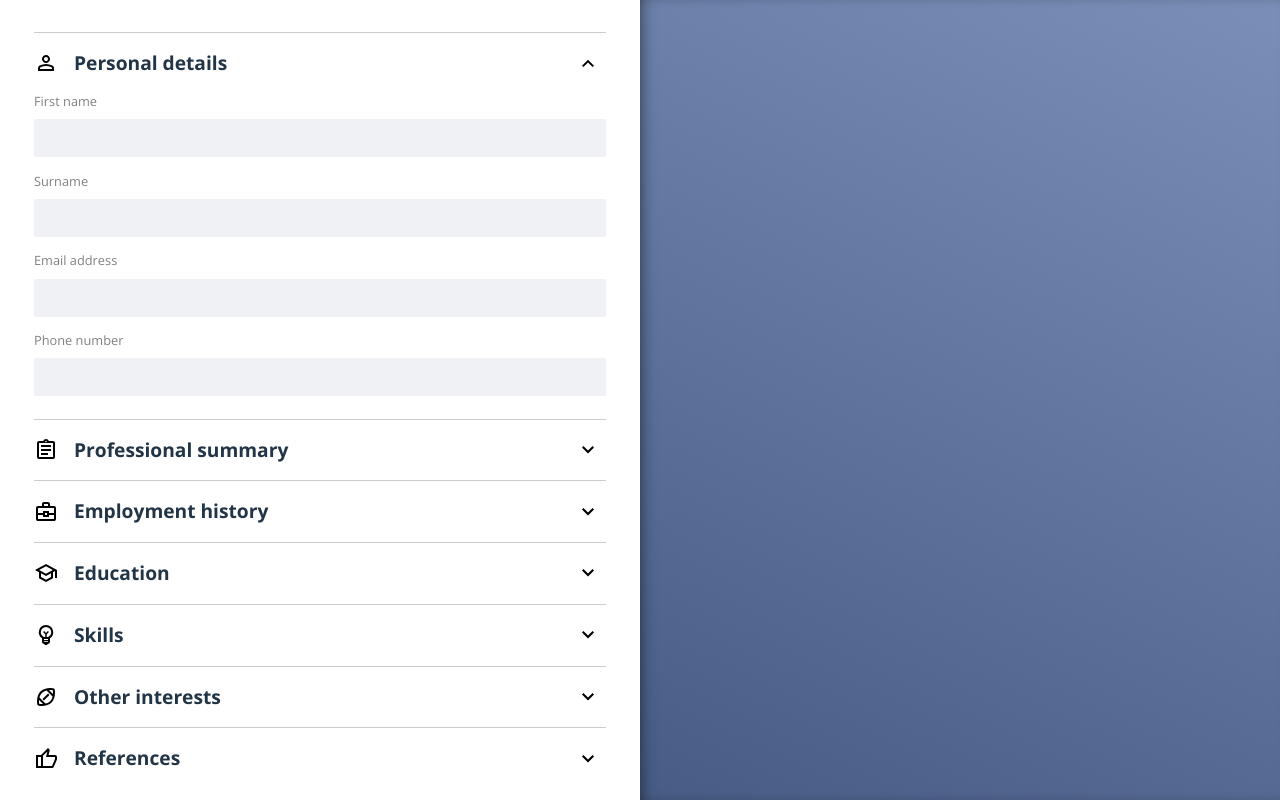
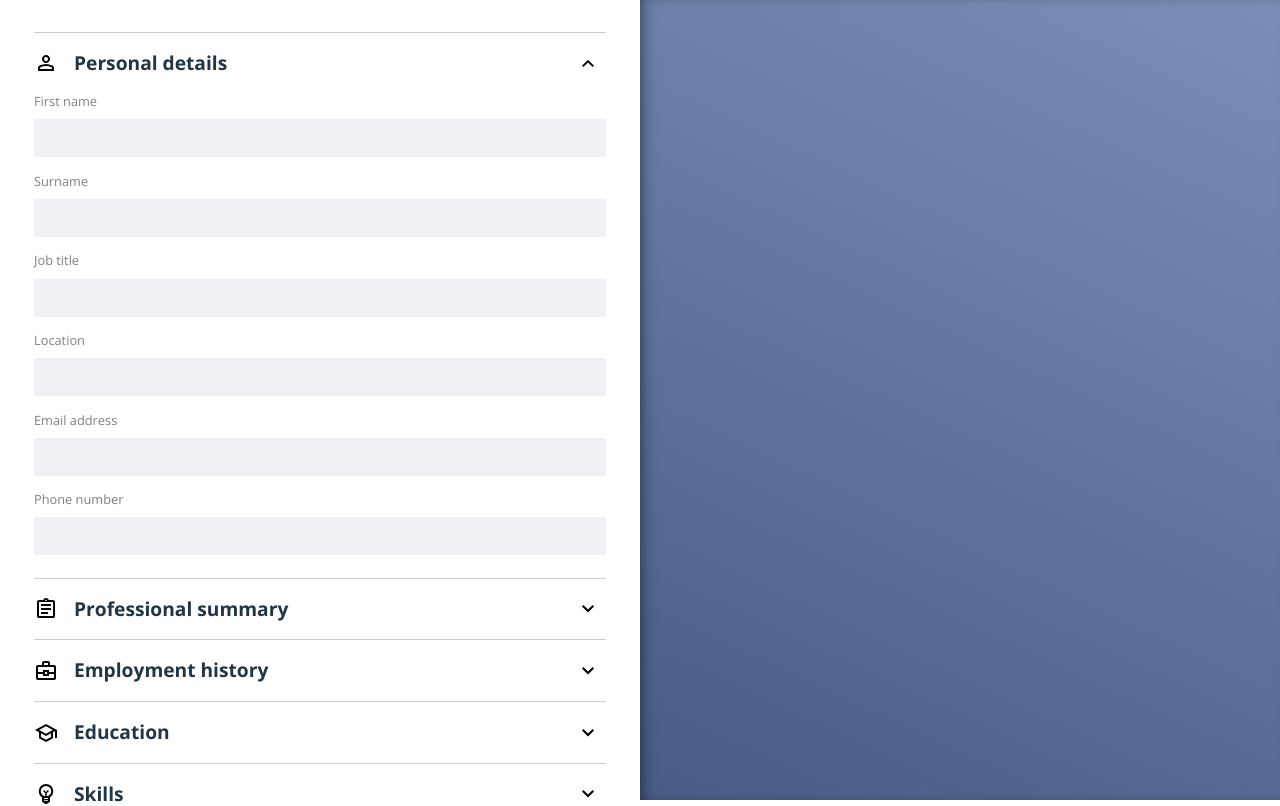
Before and after one commit to CJohnston079/odin-cv-builder, a React (Vite) app: page / in a window 1280 px wide. Shown: the top 806 px of the page. Built offline with nearby package versions, Linux system fonts and the light colour scheme.

Commit message:
feat: add inputType property to data/inputs.js which is passed as a prop to Field to determine type attribute

```diff
--- a/src/components/Field.jsx
+++ b/src/components/Field.jsx
@@ -1,11 +1,11 @@
 import PropTypes from "prop-types";
 import "../styles/editor/Field.css";
 
-export default function Field({ inputLabel, inputName }) {
+export default function Field({ inputLabel, inputName, inputType }) {
 	return (
 		<label>
 			{inputLabel}
-			<input name={inputName} />
+			<input name={inputName} type={inputType} />
 		</label>
 	);
 }
@@ -13,4 +13,5 @@ export default function Field({ inputLabel, inputName }) {
 Field.propTypes = {
 	inputLabel: PropTypes.string.isRequired,
 	inputName: PropTypes.string.isRequired,
+	inputType: PropTypes.string.isRequired,
 };
--- a/src/components/Fieldset.jsx
+++ b/src/components/Fieldset.jsx
@@ -5,7 +5,16 @@ import "../styles/editor/Fieldset.css";
 
 export default function Fieldset({ heading, iconSrc, fields, isActive, onShow }) {
 	const fieldElements = fields.map(field => {
-		return <Field key={field.name} inputLabel={field.label} inputName={field.name} />;
+		const newField = (
+			<Field
+				key={field.name}
+				inputLabel={field.label}
+				inputName={field.name}
+				inputType={field.inputType}
+			/>
+		);
+
+		return newField;
 	});
 
 	return (
--- a/src/data/inputs.js
+++ b/src/data/inputs.js
@@ -1,14 +1,12 @@
 export default {
 	contact: [
-		{ label: "First name", name: "forename" },
-		{ label: "Surname", name: "surname" },
-		{ label: "Email address", name: "email" },
-		{ label: "Phone number", name: "phone-number" },
+		{ inputType: "text", label: "First name", name: "forename", class: "" },
+		{ inputType: "text", label: "Surname", name: "surname", class: "" },
+		{ inputType: "text", label: "Job title", name: "job-title", class: "" },
+		{ inputType: "text", label: "Location", name: "website", class: "" },
+		{ inputType: "email", label: "Email address", name: "email", class: "" },
+		{ inputType: "tel", label: "Phone number", name: "phone-number", class: "" },
 	],
-	links: [
-		{ label: "Website", name: "website" },
-		{ label: "LinkedIn", name: "linkedin" },
-	],
-	summary: [{ label: "Professional summary", name: "summary" }],
-	sample: [{ label: "Sammple field", name: "sample" }],
+	summary: [{ inputType: "text", label: "Professional summary", name: "summary", class: "" }],
+	sample: [{ inputType: "text", label: "Sammple field", name: "sample", class: "" }],
 };
```
